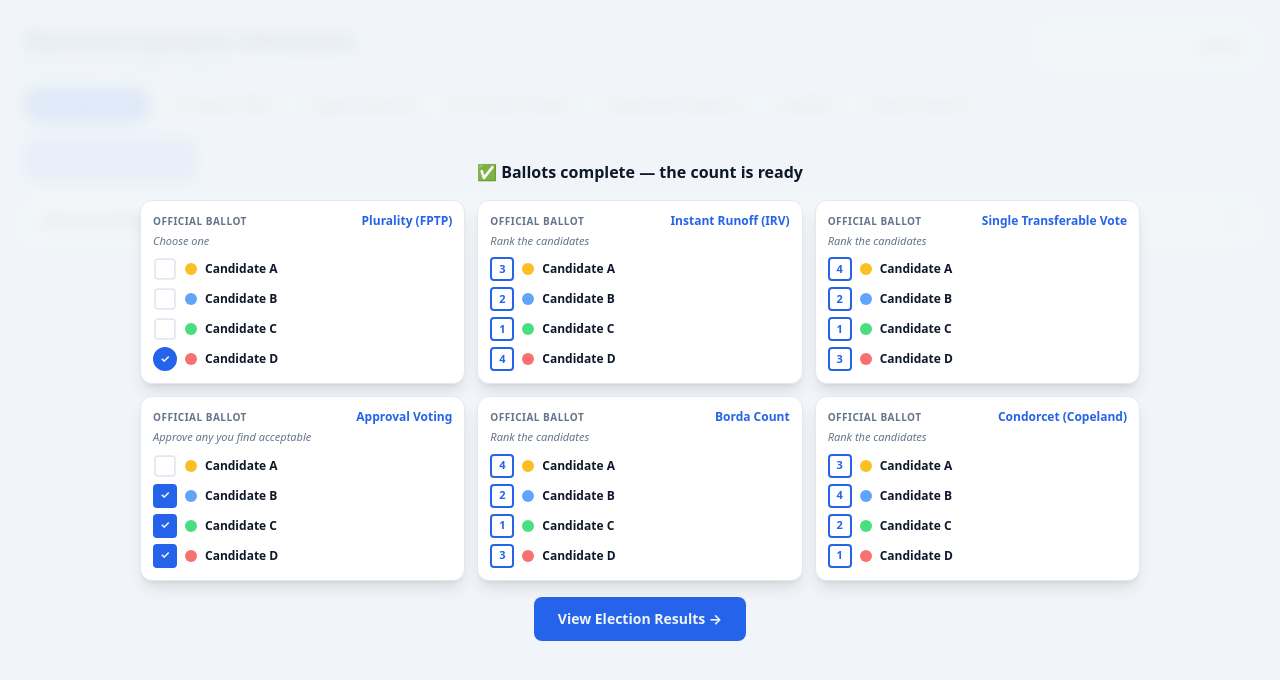
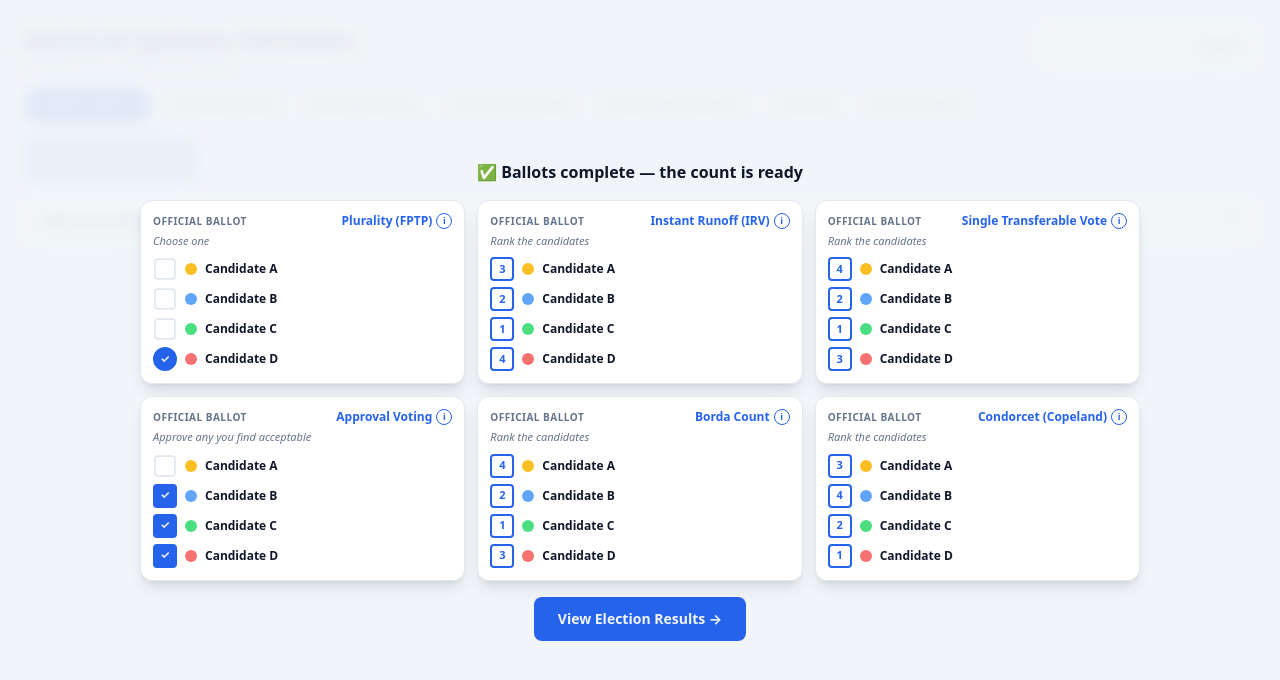
Before and after one commit to spinktec/spinktec, a React (Vite) app: page / in a window 1280 px wide. Shown: the top 680 px of the page. Built offline with nearby package versions, Linux system fonts and the light colour scheme.

Commit message:
Introduce `BallotOverlay` to simulate voter ballot marking before election results

```diff
--- a/src/components/BallotOverlay.tsx
+++ b/src/components/BallotOverlay.tsx
@@ -8,7 +8,7 @@ import { useEffect, useMemo, useState } from 'react';
 import type { VotingMethod } from '../types';
 import type { ThemeTokens } from '../theme';
 import { CANDIDATE_COLORS } from '../theme';
-import { METHOD_LABELS } from '../constants';
+import { METHOD_DESCRIPTIONS, METHOD_LABELS } from '../constants';
 
 interface Props {
   methods: VotingMethod[];
@@ -123,7 +123,9 @@ export function BallotOverlay({ methods, candidateCount, tokens, onDone }: Props
           {ballots.map((b, bi) => (
             <div
               key={b.method}
-              className="rounded-xl border p-3 shadow-lg transition-all duration-300 ease-out"
+              tabIndex={0}
+              aria-describedby={`ballot-tip-${b.method}`}
+              className="group relative rounded-xl border p-3 shadow-lg transition-all duration-300 ease-out focus:outline-none focus-visible:ring-2"
               style={{
                 background: tokens.surface,
                 borderColor: tokens.border,
@@ -132,17 +134,37 @@ export function BallotOverlay({ methods, candidateCount, tokens, onDone }: Props
                 transitionDelay: `${bi * 70}ms`,
               }}
             >
-              <div className="mb-1 flex items-baseline justify-between">
+              <div className="mb-1 flex items-baseline justify-between gap-2">
                 <span
                   className="text-[10px] font-bold uppercase tracking-wider"
                   style={{ color: tokens.textDim }}
                 >
                   Official Ballot
                 </span>
-                <span className="text-xs font-bold" style={{ color: tokens.accent }}>
+                <span className="flex items-center gap-1 text-xs font-bold" style={{ color: tokens.accent }}>
+                  {METHOD_LABELS[b.method]}
+                  <span
+                    aria-hidden
+                    className="flex h-4 w-4 items-center justify-center rounded-full border text-[9px]"
+                    style={{ borderColor: tokens.accent }}
+                  >
+                    i
+                  </span>
+                </span>
+              </div>
+
+              {/* Hover/focus balloon: explains this method's rules. */}
+              <span
+                id={`ballot-tip-${b.method}`}
+                role="tooltip"
+                className="pointer-events-none absolute bottom-full left-1/2 z-30 mb-2 w-60 -translate-x-1/2 rounded-lg border p-2 text-xs leading-snug opacity-0 shadow-xl transition-opacity duration-150 group-hover:opacity-100 group-focus-within:opacity-100"
+                style={{ background: tokens.bg, borderColor: tokens.border, color: tokens.textDim }}
+              >
+                <span className="mb-0.5 block font-semibold" style={{ color: tokens.text }}>
                   {METHOD_LABELS[b.method]}
                 </span>
-              </div>
+                {METHOD_DESCRIPTIONS[b.method]}
+              </span>
               <p className="mb-2 text-[11px] italic" style={{ color: tokens.textDim }}>
                 {b.instruction}
               </p>
```
